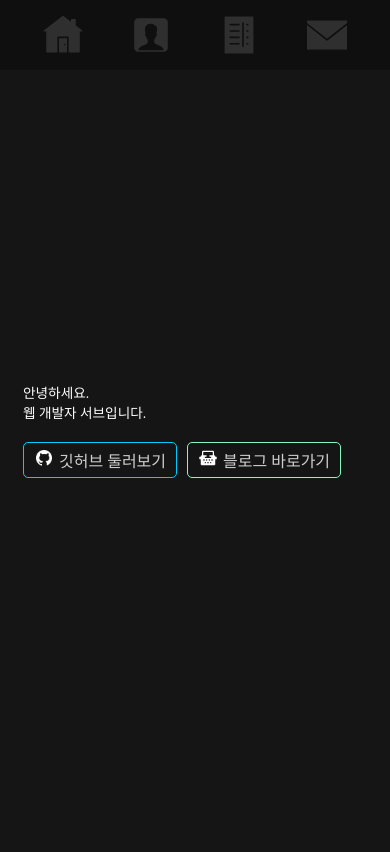
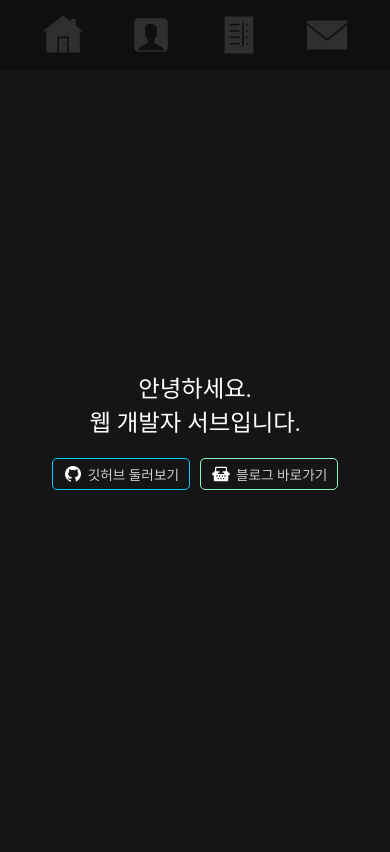
Before and after one commit to p-sw/Portfolio, a Django app: page / in a window 390 px wide. Run offline with Django 4.2, Linux system fonts and the light colour scheme; some libraries are stand-ins or nearby versions; some web fonts are replaced.

Commit message:
Applied responsive on home.css

```diff
--- a/portfolio/app/static/app/css/home.css
+++ b/portfolio/app/static/app/css/home.css
@@ -21,6 +21,7 @@ a.button {
     padding: 5px 10px;
 
     background-color: var(--a-button-background-color);
+    text-align: center;
     text-decoration: none;
     font-weight: 400;
 
@@ -88,3 +89,24 @@ nav.sub-nav {
     margin-top: 20px;
     gap: 10px;
 }
+
+@media (max-width: 500px) {
+    body {
+        flex-direction: column;
+
+        justify-content: center;
+    }
+
+    main {
+        align-items: center;
+    }
+
+    header#welcome-title {
+        text-align: center;
+        font-size: 6vw;
+    }
+
+    a.button {
+        font-size: 3.5vw;
+    }
+}
```
